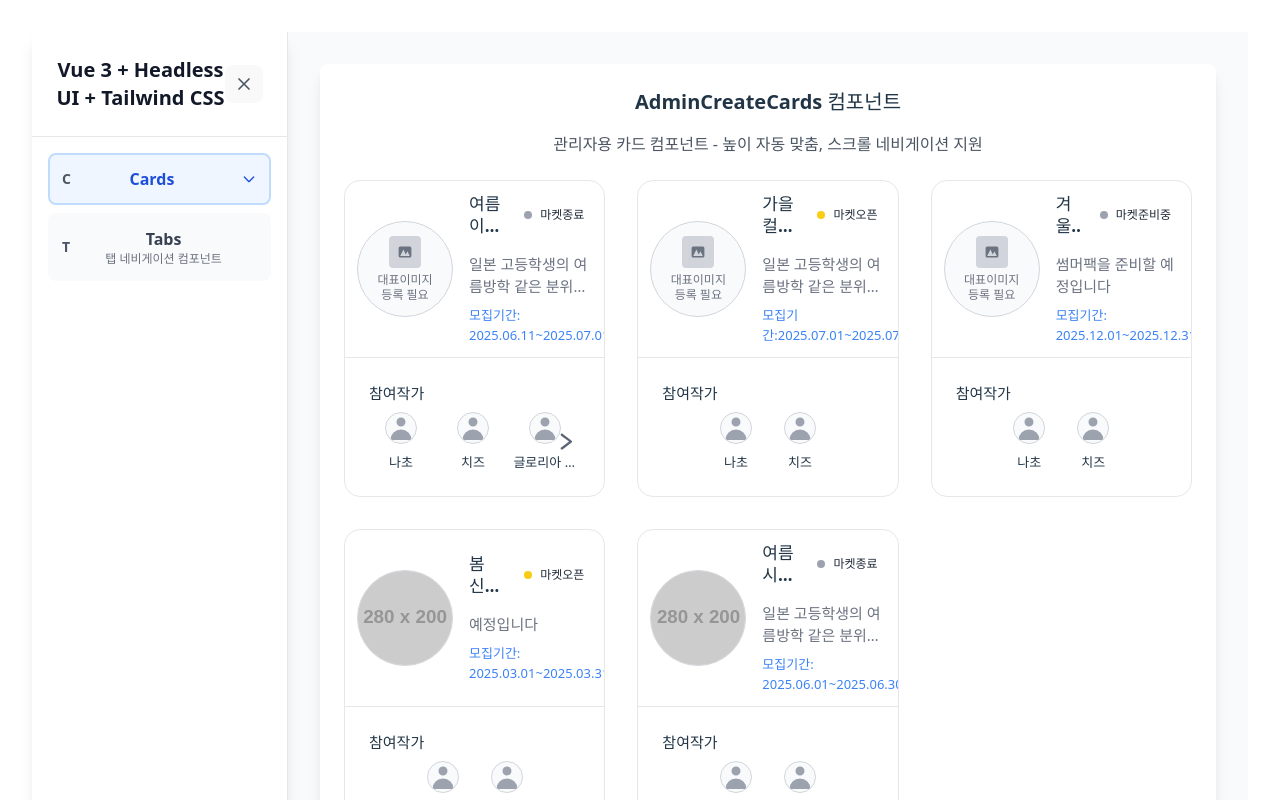
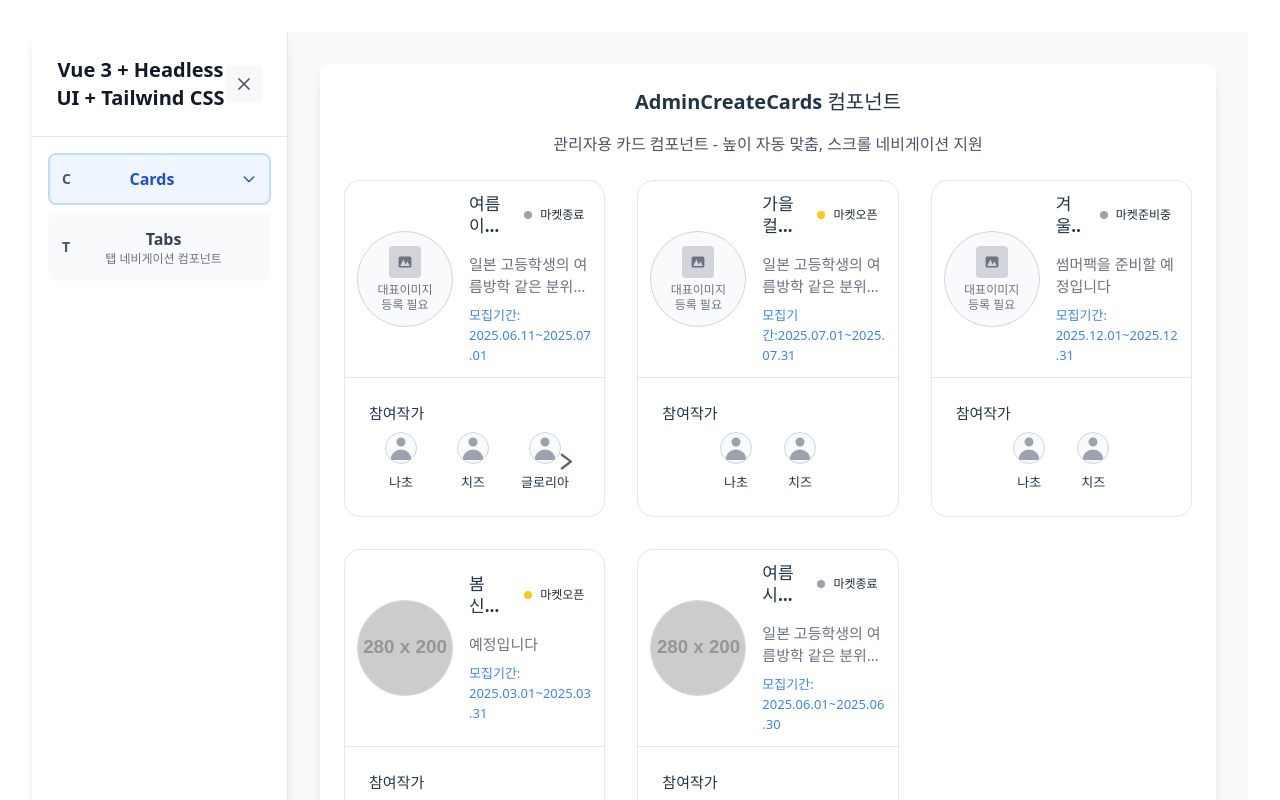
Before and after one commit to Theo1678/moremore-component, a Vue app: page / in a window 1280 px wide. Shown: the top 800 px of the page. Built offline with nearby package versions, Linux system fonts and the light colour scheme.

Commit message:
swiper button ui 수정

```diff
--- a/src/components/Cards/AdminCreateCards.vue
+++ b/src/components/Cards/AdminCreateCards.vue
@@ -94,7 +94,7 @@ const setParticipantRef = (shopId, el) => {
 const scrollParticipants = (shopId, direction) => {
   const container = participantRefs.value[shopId];
   if (container) {
-    const scrollAmount = 80; // 한 번에 스크롤할 픽셀
+    const scrollAmount = 74; // 한 번에 스크롤할 픽셀
     const newScrollLeft =
       container.scrollLeft +
       (direction === "left" ? -scrollAmount : scrollAmount);
@@ -113,9 +113,13 @@ const canScrollLeft = (shopId) => {
 
 const canScrollRight = (shopId) => {
   const container = participantRefs.value[shopId];
+  if (!container) return false;
+
+  const epsilon = 1;
   return (
     container &&
-    container.scrollLeft < container.scrollWidth - container.clientWidth
+    container.scrollLeft <
+      container.scrollWidth - container.clientWidth - epsilon
   );
 };
 </script>
@@ -204,7 +208,7 @@ const canScrollRight = (shopId) => {
               </p>
               <p
                 v-if="shop.period"
-                class="font-pretendard text-[13px] font-normal leading-[20px] text-blue-500"
+                class="break-words whitespace-normal font-pretendard text-[13px] font-normal leading-[20px] text-blue-500"
               >
                 {{ shop.period }}
               </p>
@@ -233,7 +237,7 @@ const canScrollRight = (shopId) => {
                 canScrollLeft(shop.id)
               "
               @click.stop="scrollParticipants(shop.id, 'left')"
-              class="absolute no-background left-0 top-1/2 -translate-y-1/2 z-10 flex items-center justify-center p-0 -left-4"
+              class="absolute no-background left-0 top-1/2 -translate-y-1/2 z-10 flex items-center justify-center p-0 -left-5 focus:outline-none hover:border-none focus:ring-0"
             >
               <IcArrowLeft />
             </button>
@@ -246,17 +250,18 @@ const canScrollRight = (shopId) => {
                 canScrollRight(shop.id)
               "
               @click.stop="scrollParticipants(shop.id, 'right')"
-              class="absolute no-background right-0 top-1/2 -translate-y-1/2 z-10 flex items-center justify-center p-0 -right-4"
+              class="absolute no-background right-0 top-1/2 -translate-y-1/2 z-10 flex items-center justify-center p-0 -right-5 focus:outline-none hover:border-none focus:ring-0"
             >
               <IcArrowRight />
             </button>
 
             <!-- 참여작가 목록 -->
+            <div class="flex items-center justify-center">
               <div
                 :ref="(el) => setParticipantRef(shop.id, el)"
                 :class="
                   shop.participants && shop.participants.length >= 5
-                  ? 'flex items-center gap-2 overflow-x-auto scrollbar-hide px-0'
+                    ? 'max-w-[280px] flex items-center  gap-2 overflow-x-auto scrollbar-hide px-0'
                     : 'flex items-center justify-center gap-auto'
                 "
                 @scroll="$forceUpdate()"
@@ -279,7 +284,9 @@ const canScrollRight = (shopId) => {
                       />
                     </template>
                     <template v-else>
-                    <div class="w-full h-full flex items-center justify-center">
+                      <div
+                        class="w-full h-full flex items-center justify-center"
+                      >
                         <!-- 기본 아바타 아이콘 -->
                         <svg
                           class="w-8 h-8 text-gray-400"
@@ -308,6 +315,7 @@ const canScrollRight = (shopId) => {
         </div>
       </div>
     </div>
+  </div>
 </template>
 
 <style scoped>
--- a/src/views/cards/cardsData.js
+++ b/src/views/cards/cardsData.js
@@ -22,7 +22,7 @@ export const adminCardsData = [
       },
       {
         id: 3,
-        name: "글로리아 테스트",
+        name: "글로리아",
         avatar: null,
       },
       {
@@ -32,7 +32,37 @@ export const adminCardsData = [
       },
       {
         id: 5,
-        name: "치즈",
+        name: "테오",
+        avatar: null,
+      },
+      {
+        id: 6,
+        name: "오웬",
+        avatar: null,
+      },
+      {
+        id: 7,
+        name: "리아",
+        avatar: null,
+      },
+      {
+        id: 8,
+        name: "해리",
+        avatar: null,
+      },
+      {
+        id: 9,
+        name: "캐빈",
+        avatar: null,
+      },
+      {
+        id: 10,
+        name: "제이슨",
+        avatar: null,
+      },
+      {
+        id: 11,
+        name: "디오",
         avatar: null,
       },
     ],
```
Lines whose indentation alone changed are shown as unchanged.
